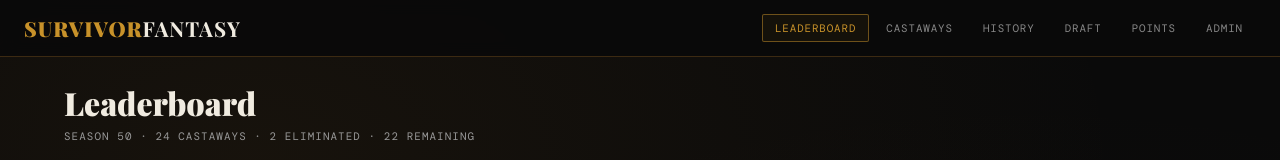
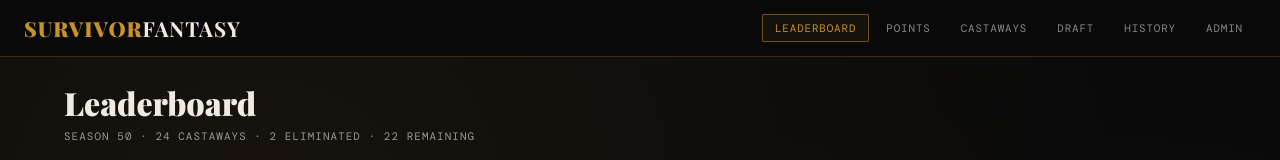
Before and after one commit to mackerethj/survivor-fantasy, a React (Create React App) app: page / in a window 1280 px wide. Shown: the top 160 px of the page. Built offline with nearby package versions, Linux system fonts and the light colour scheme.

Commit message:
Reorder navigation items in App component

```diff
--- a/src/App.jsx
+++ b/src/App.jsx
@@ -476,7 +476,7 @@ export default function App() {
         <header className="header">
           <div className="logo">SURVIVOR<span>FANTASY</span></div>
           <nav className="nav">
-            {["leaderboard","castaways","history","draft","points","admin"].map(p => (
+            {["leaderboard","points","castaways","draft","history","admin"].map(p => (
               <button key={p} className={`nav-btn ${page === p ? "active" : ""}`} onClick={() => setPage(p)}>
                 {p}
               </button>
```
